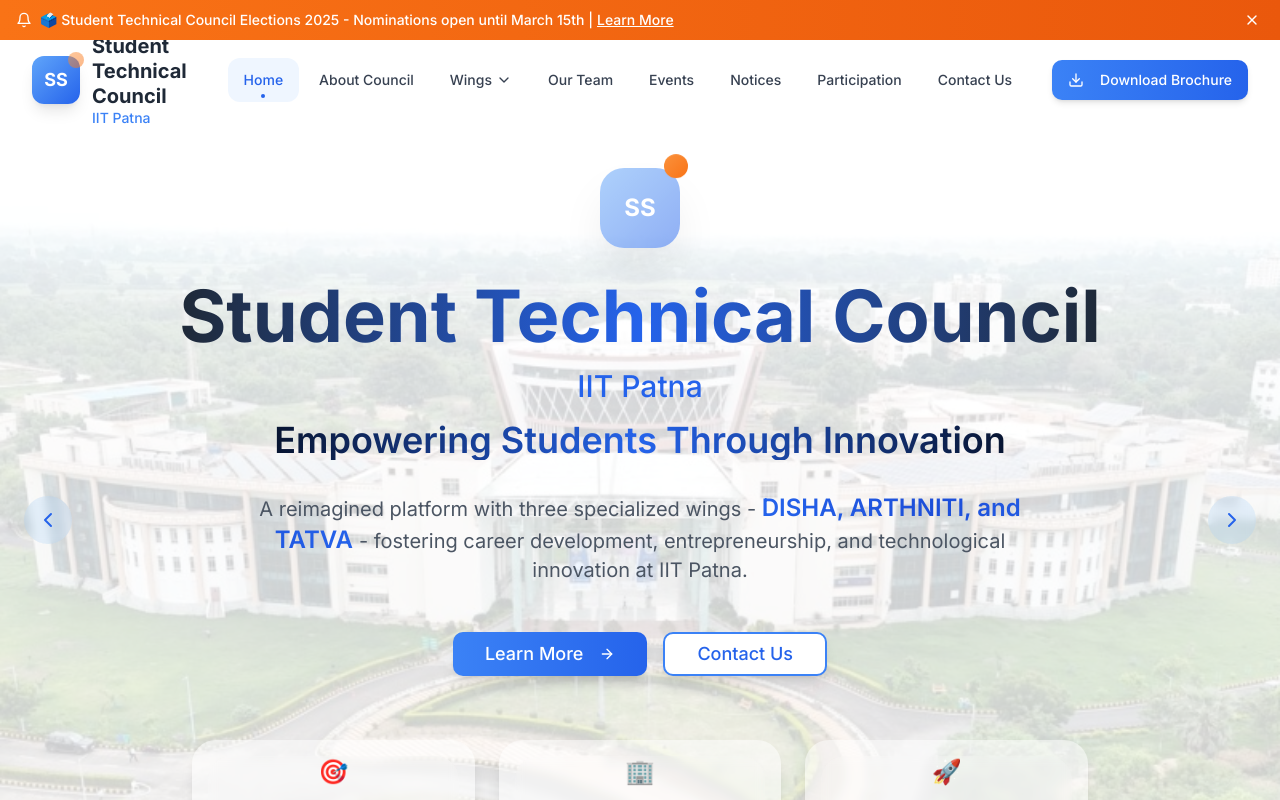
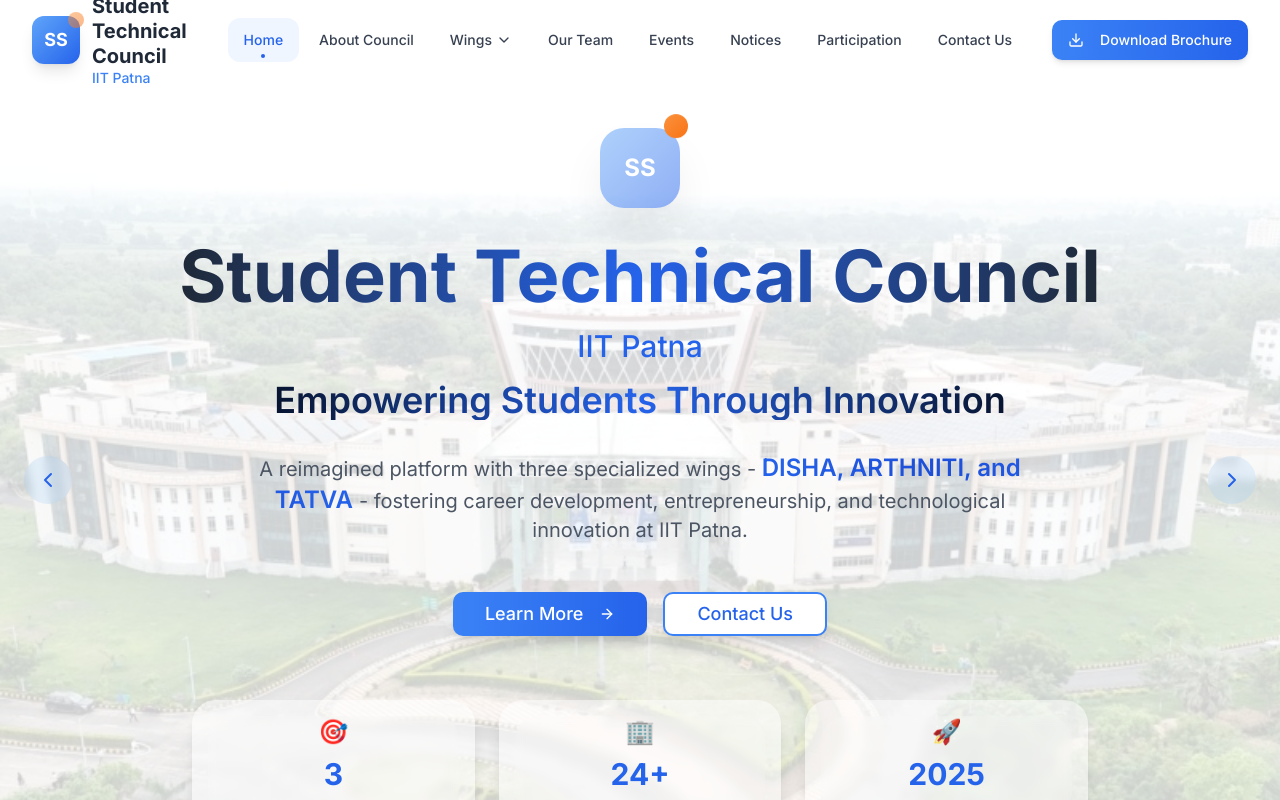
Before and after one commit to Vatsal9915/Student-Senate-IITP, a Next.js app: page / in a window 1280 px wide. Shown: the top 800 px of the page. Built offline with nearby package versions, Linux system fonts and the light colour scheme.

Commit message:
deleted notification banner

```diff
--- a/app/layout.tsx
+++ b/app/layout.tsx
@@ -2,7 +2,6 @@ import type React from "react"
 import type { Metadata } from "next"
 import { Inter, Poppins } from "next/font/google"
 import "./globals.css"
-import { NotificationBanner } from "@/components/notification-banner"
 import { Navigation } from "@/components/navigation"
 import { Footer } from "@/components/footer"
 
@@ -30,7 +29,6 @@ export default function RootLayout({
   return (
     <html lang="en">
       <body className={`${inter.variable} ${poppins.variable} font-sans antialiased`}>
-        <NotificationBanner />
         <Navigation />
         <main className="min-h-screen">{children}</main>
         <Footer />
--- a/components/navigation.tsx
+++ b/components/navigation.tsx
@@ -192,7 +192,7 @@ export function Navigation() {
         {/* Mobile Navigation */}
         <div
           className={`lg:hidden transition-all duration-300 ease-in-out overflow-hidden ${
-            isOpen ? "max-h-96 opacity-100 pb-4" : "max-h-0 opacity-0"
+            isOpen ? "max-h-screen opacity-100 pb-4 overflow-y-auto" : "max-h-0 opacity-0"
           }`}
         >
           <div className="pt-4 space-y-2">
--- a/components/notices-section.tsx
+++ b/components/notices-section.tsx
@@ -6,14 +6,6 @@ import Link from "next/link"
 const notices = [
   {
     id: 1,
-    title: "Student Technical Council Elections 2025 - Nomination Process",
-    date: "2025-03-10",
-    excerpt: "Nominations for Student Technical Council positions are now open. Submit your applications by March 15th.",
-    category: "Elections",
-    urgent: true,
-  },
-  {
-    id: 2,
     title: "HACK N TECH Hackathon Results Announced",
     date: "2025-03-08",
     excerpt: "Congratulations to all participants! Winners have been announced for the 24-hour coding marathon.",
@@ -21,7 +13,7 @@ const notices = [
     urgent: false,
   },
   {
-    id: 3,
+    id: 2,
     title: "New Internship Opportunities - Spring 2025",
     date: "2025-03-05",
     excerpt: "15+ companies are offering internship positions. Registration deadline: March 20th.",
@@ -29,7 +21,7 @@ const notices = [
     urgent: false,
   },
   {
-    id: 4,
+    id: 3,
     title: "TATVA Workshop Series - AI & Machine Learning",
     date: "2025-03-03",
     excerpt: "Join our comprehensive workshop series on AI/ML fundamentals and advanced applications.",
@@ -37,7 +29,7 @@ const notices = [
     urgent: false,
   },
   {
-    id: 5,
+    id: 4,
     title: "DISHA Career Counseling Sessions",
     date: "2025-03-01",
     excerpt: "One-on-one career guidance sessions with industry experts. Book your slot now.",
--- a/components/notification-banner.tsx
+++ /dev/null
@@ -1,33 +0,0 @@
-"use client"
-
-import { useState } from "react"
-import { X, Bell } from "lucide-react"
-
-export function NotificationBanner() {
-  const [isVisible, setIsVisible] = useState(true)
-
-  if (!isVisible) return null
-
-  return (
-    <div className="bg-gradient-to-r from-orange-500 to-orange-600 text-white py-2 px-4 relative z-50">
-      <div className="max-w-7xl mx-auto flex items-center justify-between">
-        <div className="flex items-center space-x-2">
-          <Bell className="w-4 h-4" />
-          <span className="text-sm font-medium">
-            🗳️ Student Technical Council Elections 2025 - Nominations open until March 15th |
-            <a href="/elections" className="underline ml-1 hover:text-orange-200">
-              Learn More
-            </a>
-          </span>
-        </div>
-        <button
-          onClick={() => setIsVisible(false)}
-          className="p-1 hover:bg-orange-600 rounded transition-colors"
-          aria-label="Close notification"
-        >
-          <X className="w-4 h-4" />
-        </button>
-      </div>
-    </div>
-  )
-}
```
Also changed, not shown: 1 other file (tests, documents, lock files or other folders).
